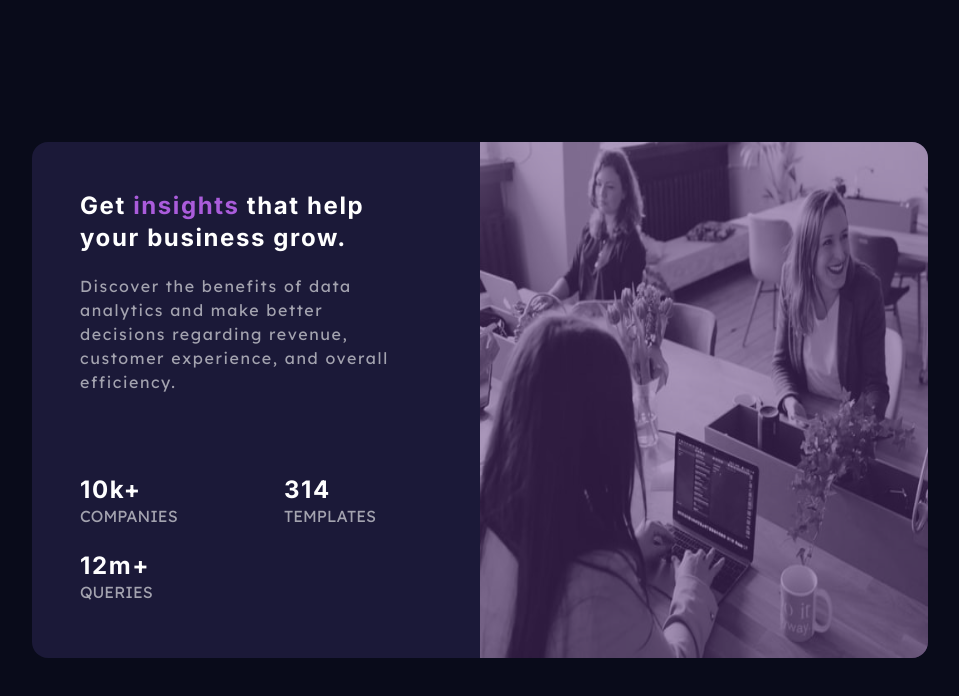
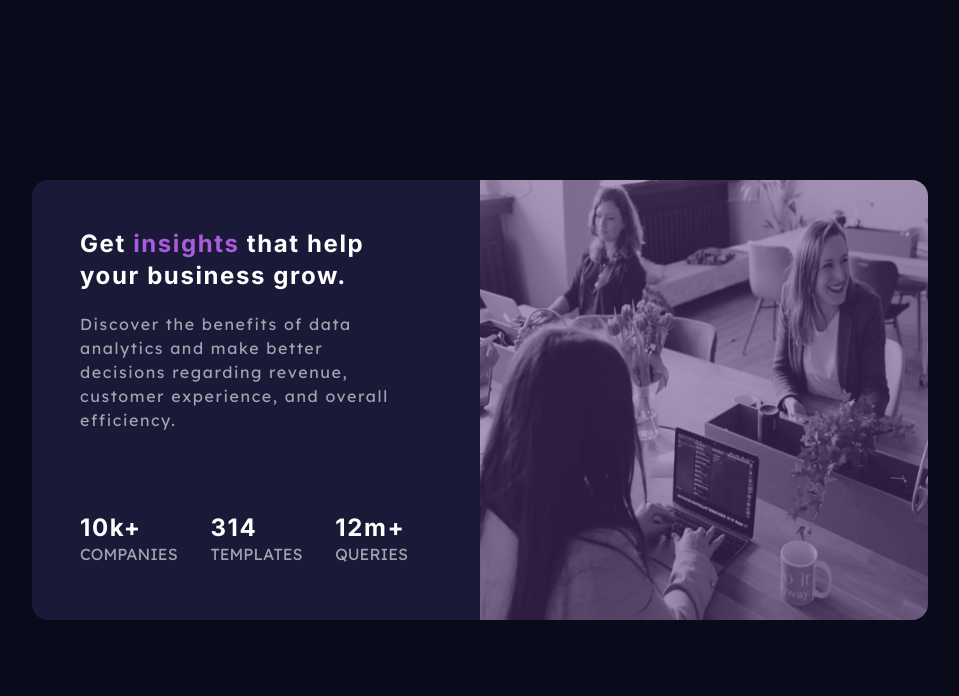
Before and after one commit to IllaMelo/Stats-preview-card, a plain HTML site: page index.html in a window 1280 px wide. Shown: the whole page, without its empty margins (160-1119 px from the left). Drawn offline with Linux system fonts and the light colour scheme.

Commit message:
Update style.css

```diff
--- a/style.css
+++ b/style.css
@@ -62,8 +62,6 @@ strong{
 main{
     display: flex;
 
-
-
 }
 .main-informations{
     display: flex;
@@ -93,7 +91,7 @@ main{
 }
 .main-span div{
     margin-bottom: 1.5rem;
-    margin-right: 2rem;
+
 
 }
 @media (max-width: 700px){
@@ -103,7 +101,7 @@ main{
         flex-direction: column-reverse;
         align-items: center;
         text-align: center;
-        margin:3rem;
+        margin: 3rem ;
         justify-content: center;
 
 
@@ -135,8 +133,9 @@ main{
 
 @media (min-width: 701px){
     main{
-        max-width: 70%;
-        max-height: 40%;
+        width: 70%;
+        height: 50%;
+
         margin: auto;
         justify-content: center;
 
@@ -162,11 +161,12 @@ main{
     .main-span{
         height: 30%;
         max-width: 100%;
-        display: flex;
+        display: inline-flex;
         margin-top: 5rem;
         flex-direction: row;
         justify-content: space-between;
         flex-wrap: wrap;
+        margin-right: 2rem;
 
 
     }
```
